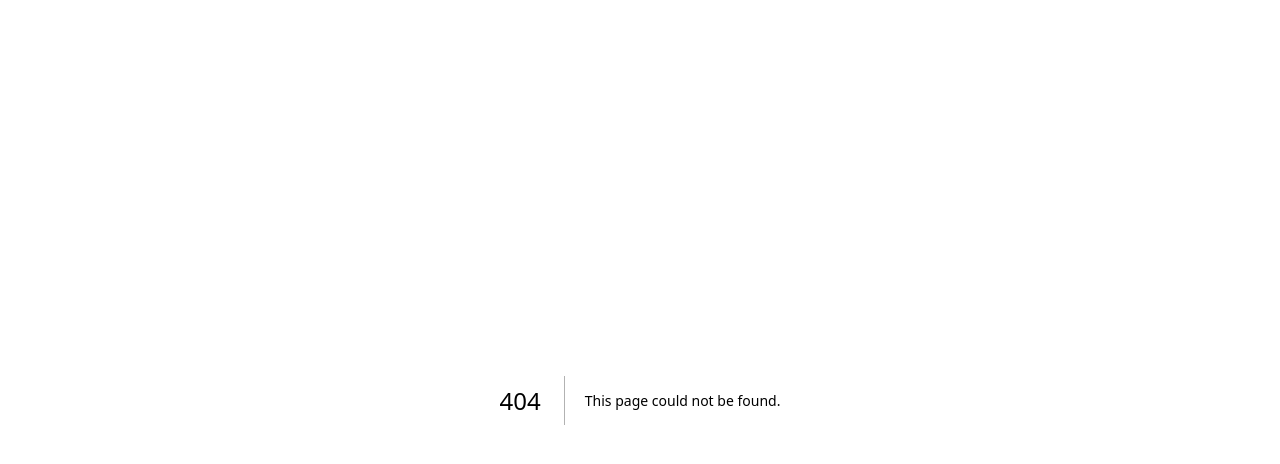
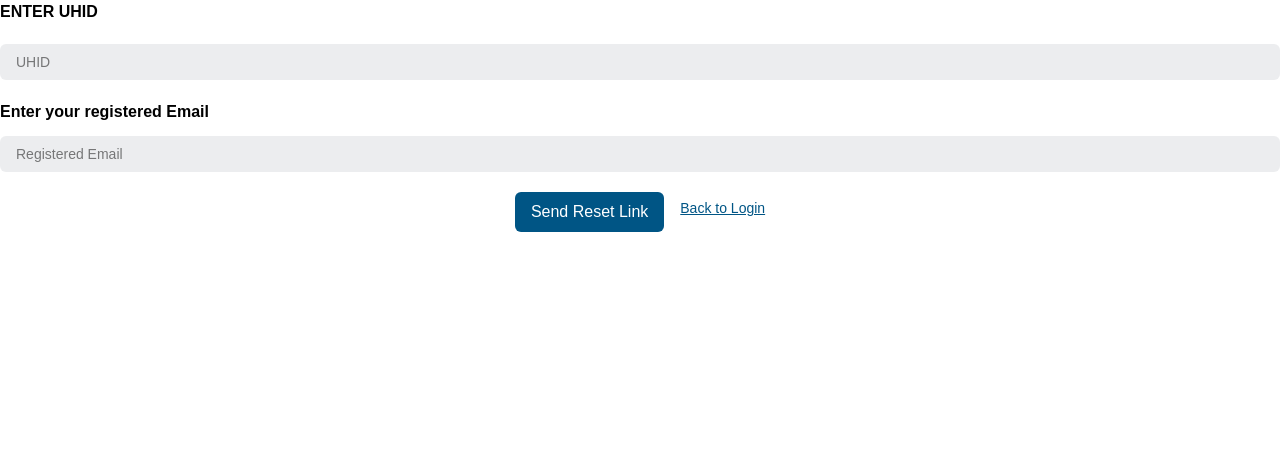
Before and after one commit to PromXP/Developer_Testing_PROMWebforms, a Next.js app: page /Forgotpassword in a window 1280 px wide. Before the commit this address had no page. Shown: the top 464 px of the page. Built offline with nearby package versions, Linux system fonts and the light colour scheme.

Commit message:
forgot password bug fix

```diff
--- /dev/null
+++ b/src/app/Forgotpassword/page.jsx
@@ -0,0 +1,153 @@
+"use client";
+import React, { useState, useEffect, use } from "react";
+import { useRouter } from "next/navigation";
+import axios from "axios";
+
+import { API_URL } from "../libs/global";
+
+import Image from "next/image";
+
+import { Poppins } from "next/font/google";
+
+import Human from "@/app/assets/student.png";
+import Flower from "@/app/assets/flower.png";
+import Closeicon from "@/app/assets/closeicon.png";
+import LoginBg from "@/app/assets/login.jpg";
+
+import "@/app/globals.css";
+
+const poppins = Poppins({
+  subsets: ["latin"],
+  weight: ["400", "600", "700"],
+  variable: "--font-poppins",
+});
+
+const page = ({handleshowforgot}) => {
+  const useWindowSize = () => {
+    const [size, setSize] = useState({
+      width: 0,
+      height: 0,
+    });
+
+    useEffect(() => {
+      const updateSize = () => {
+        setSize({
+          width: window.innerWidth,
+          height: window.innerHeight,
+        });
+      };
+
+      updateSize(); // set initial size
+      window.addEventListener("resize", updateSize);
+      return () => window.removeEventListener("resize", updateSize);
+    }, []);
+
+    return size;
+  };
+
+  const { width, height } = useWindowSize();
+
+  const [resetEmail, setResetEmail] = useState("");
+  const [forgotuserUHID, setforgotuserUHID] = useState("");
+
+  const handleForgotPassword = async () => {
+    if (!forgotuserUHID) {
+      handleshowwarning("Please enter your UHID");
+
+      return;
+    }
+    if (!resetEmail) {
+      handleshowwarning("Please enter your registered Email");
+
+      return;
+    }
+
+    try {
+      const response = await axios.post(
+        `${API_URL}request_password_reset?uhid=${encodeURIComponent(
+          forgotuserUHID
+        )}&email=${encodeURIComponent(resetEmail)}`
+      );
+
+      const data = response.data;
+
+      if (response.ok) {
+        handleshowwarning("Reset link sent to your email.");
+      }
+      // else {
+      //   showWarning(data.message || "Failed to send reset link.");
+      // }
+    } catch (error) {
+      console.log("Error reset", error);
+      handleshowwarning("Entered credentials are incorrect Check your credentials");
+    }
+
+
+  };
+
+  return (
+    <form
+      key="forgot-form"
+      onSubmit={(e) => {
+        e.preventDefault(); // Prevent form reload
+        handleForgotPassword(); // Call your login function
+      }}
+      className="flex flex-col gap-5"
+    >
+      {/* Common Heading */}
+      <div
+        className={`w-full flex gap-4 justify-start items-center ${
+          width < 530 ? "flex-col justify-center items-center" : "flex-row"
+        }`}
+      >
+        <p className="font-bold text-5 text-black">ENTER UHID</p>
+      </div>
+
+      {/* Common Input */}
+      <div className="w-full flex flex-col gap-2">
+        <input
+          placeholder="UHID"
+          rows={3}
+          className="w-full text-black px-4 py-2 text-sm rounded-md focus:outline-none focus:ring-2 focus:ring-blue-500"
+          style={{ backgroundColor: "rgba(71, 84, 103, 0.1)" }}
+          value={forgotuserUHID}
+          onChange={(e) => setforgotuserUHID(e.target.value)}
+        />
+      </div>
+      <div className="w-full flex flex-col gap-3">
+        <p className="text-black font-semibold">Enter your registered Email</p>
+        <input
+          type="text"
+          placeholder="Registered Email"
+          className="w-full text-black px-4 py-2 text-sm rounded-md focus:outline-none focus:ring-2 focus:ring-blue-500"
+          style={{ backgroundColor: "rgba(71, 84, 103, 0.1)" }}
+          value={resetEmail}
+          onChange={(e) => setResetEmail(e.target.value)}
+        />
+
+        <div className="flex flex-row justify-center items-center gap-4">
+          <button
+            type="submit"
+            className="bg-[#005585] text-white px-4 py-2 rounded-md mt-2 cursor-pointer"
+            // onClick={handleForgotPassword}
+          >
+            Send Reset Link
+          </button>
+          <button
+            type="button"
+            className="text-[#005585] underline text-sm cursor-pointer"
+            onClick={() => {
+              handleshowforgot();
+              setResetEmail("");
+              setforgotuserUHID("");
+            }}
+          >
+            Back to Login
+          </button>
+        </div>
+      </div>
+    </form>
+  );
+};
+
+export default page;
--- a/src/app/Login/page.jsx
+++ b/src/app/Login/page.jsx
@@ -13,6 +13,8 @@ import Human from "@/app/assets/student.png";
 import Flower from "@/app/assets/flower.png";
 import Closeicon from "@/app/assets/closeicon.png";
 import LoginBg from "@/app/assets/login.jpg";
+
+import Forgotpassword from "@/app/Forgotpassword/page";
 
 import "@/app/globals.css";
 
@@ -56,8 +58,7 @@ const page = ({ isOpen, onClose, userDatasend }) => {
   const [response, setResponse] = useState(null);
 
   const fetchData = async () => {
-    if (!userUHID.trim())
-      return showWarning("UHID / PHONE / EMAIL is required");
+    if (!userUHID.trim()) return showWarning("UHID / PHONE is required");
     if (!userPassword.trim()) return showWarning("PASSWORD is required");
 
     const payload = {
@@ -72,7 +73,7 @@ const page = ({ isOpen, onClose, userDatasend }) => {
 
       console.log("Login Data", res.data.user.uhid);
 
-      if(res.data.user.activation_status === 0){
+      if (res.data.user.activation_status === 0) {
         showWarning("Your account has been blocked. Contact Admin");
         return 0;
       }
@@ -105,45 +106,15 @@ const page = ({ isOpen, onClose, userDatasend }) => {
   };
 
   const [showForgotPassword, setShowForgotPassword] = useState(false);
-  const [resetEmail, setResetEmail] = useState("");
 
-  const handleForgotPassword = async () => {
-    if (!userUHID) {
-      showWarning("Please enter your UHID");
-      setshowAlert(true);
-      setTimeout(() => setshowAlert(false), 3000);
-      return;
-    }
-    if (!resetEmail) {
-      showWarning("Please enter your registered Email");
-      setshowAlert(true);
-      setTimeout(() => setshowAlert(false), 3000);
-      return;
-    }
+  const handleshowforgot = () =>{
+    setShowForgotPassword(false);
+  }
 
-    try {
-      const response = await axios.post(
-        `${API_URL}request_password_reset?uhid=${encodeURIComponent(
-          userUHID
-        )}&email=${encodeURIComponent(resetEmail)}`
-      );
+  const handleshowwarning = (msg) =>{
+    showWarning(msg);
 
-      const data = response.data;
-
-      if (response.ok) {
-        showWarning("Reset link sent to your email.");
-      }
-      // else {
-      //   showWarning(data.message || "Failed to send reset link.");
-      // }
-    } catch (error) {
-      console.log("Error reset", error);
-      showWarning("Entered credentials are incorrect Check your credentials");
-    }
-
-    setshowAlert(true);
-    setTimeout(() => setshowAlert(false), 3000);
-  };
+  }
 
   if (!isOpen) return null;
 
@@ -174,9 +145,14 @@ const page = ({ isOpen, onClose, userDatasend }) => {
                 width < 760 ? "py-0" : "py-4 px-4"
               }`}
             >
+              {showForgotPassword && (
+                <Forgotpassword handleshowforgot={handleshowforgot} handleshowwarning={handleshowwarning}/>
+              )}
+
               {/* Login Mode */}
               {!showForgotPassword && (
                 <form
+                  key="login-form"
                   onSubmit={(e) => {
                     e.preventDefault(); // Prevent form reload
                     fetchData(); // Call your login function
@@ -247,7 +223,11 @@ const page = ({ isOpen, onClose, userDatasend }) => {
                   >
                     <p
                       className="font-bold text-2 text-red-600"
-                      onClick={() => setShowForgotPassword(true)}
+                      onClick={() => {
+                        setShowForgotPassword(true);
+                        setuserUHID("");
+                        setuserPassword("");
+                      }}
                     >
                       Forgot Password
                     </p>
@@ -257,7 +237,7 @@ const page = ({ isOpen, onClose, userDatasend }) => {
                   <div className="w-full flex flex-row justify-center items-center">
                     <button
                       type="submit"
-                      className="font-semibold rounded-full px-3 py-[1px] text-center text-white text-sm border-[#005585] border-2"
+                      className="font-semibold cursor-pointer rounded-full px-3 py-[1px] text-center text-white text-sm border-[#005585] border-2"
                       style={{ backgroundColor: "rgba(0, 85, 133, 0.9)" }}
                     >
                       LOGIN
@@ -267,63 +247,6 @@ const page = ({ isOpen, onClose, userDatasend }) => {
               )}
 
               {/* Forgot Password Mode */}
-              {showForgotPassword && (
-                <>
-                  {/* Common Heading */}
-                  <div
-                    className={`w-full flex gap-4 justify-start items-center ${
-                      width < 530
-                        ? "flex-col justify-center items-center"
-                        : "flex-row"
-                    }`}
-                  >
-                    <p className="font-bold text-5 text-black">ENTER UHID</p>
-                  </div>
-
-                  {/* Common Input */}
-                  <div className="w-full flex flex-col gap-2">
-                    <input
-                      placeholder="UHID"
-                      rows={3}
-                      className="w-full text-black px-4 py-2 text-sm rounded-md focus:outline-none focus:ring-2 focus:ring-blue-500"
-                      style={{ backgroundColor: "rgba(71, 84, 103, 0.1)" }}
-                      value={userUHID}
-                      onChange={(e) => setuserUHID(e.target.value)}
-                    />
-                  </div>
-                  <div className="w-full flex flex-col gap-3">
-                    <p className="text-black font-semibold">
-                      Enter your registered Email
-                    </p>
-                    <input
-                      type="text"
-                      placeholder="Registered Email"
-                      className="w-full text-black px-4 py-2 text-sm rounded-md focus:outline-none focus:ring-2 focus:ring-blue-500"
-                      style={{ backgroundColor: "rgba(71, 84, 103, 0.1)" }}
-                      value={resetEmail}
-                      onChange={(e) => setResetEmail(e.target.value)}
-                    />
-
-                    <div className="flex flex-row justify-center items-center gap-4">
-                      <button
-                        className="bg-[#005585] text-white px-4 py-2 rounded-md mt-2 cursor-pointer"
-                        onClick={handleForgotPassword}
-                      >
-                        Send Reset Link
-                      </button>
-                      <button
-                        className="text-[#005585] underline text-sm cursor-pointer"
-                        onClick={() => {
-                          setShowForgotPassword(false);
-                          setResetEmail("");
-                        }}
-                      >
-                        Back to Login
-                      </button>
-                    </div>
-                  </div>
-                </>
-              )}
 
               {/* Alert */}
               {showAlert && (
```
